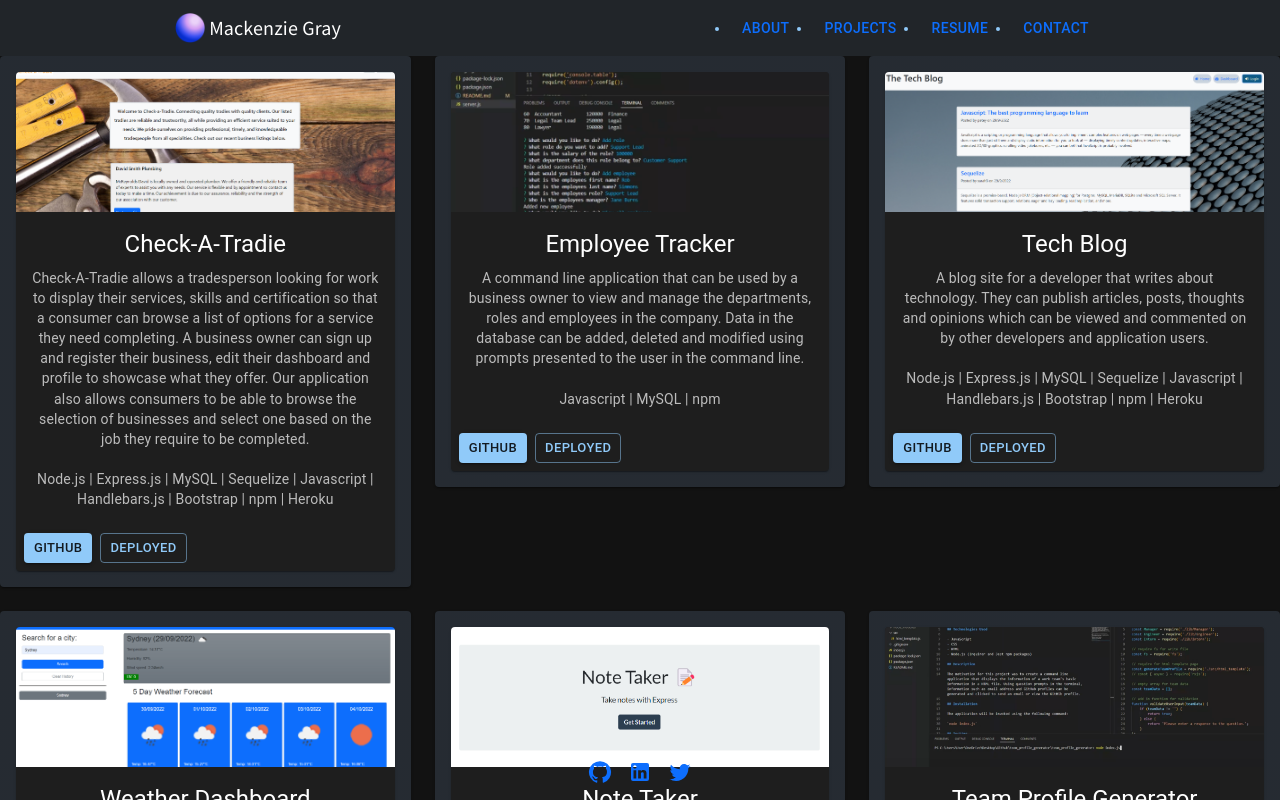
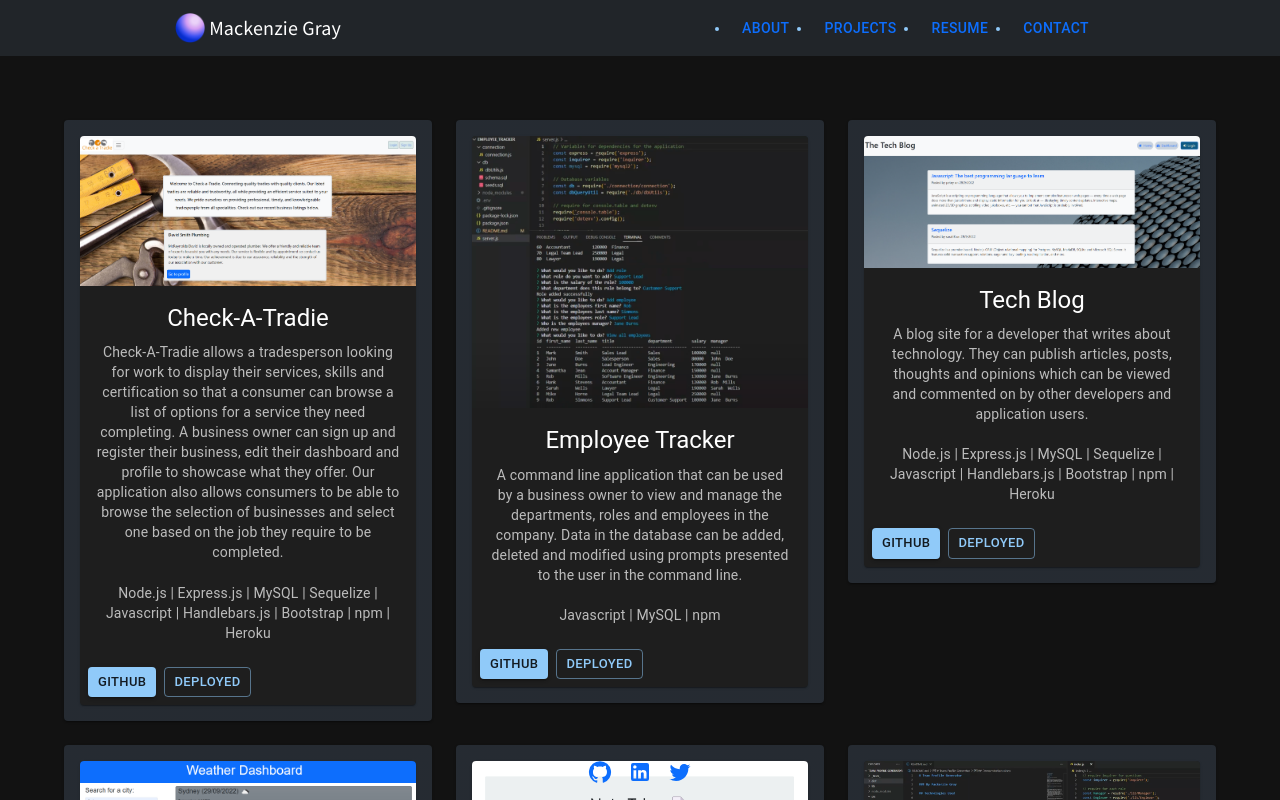
Before and after one commit to mdkgray/portfoligray, a React (Create React App) app: page /Projects in a window 1280 px wide. Shown: the top 800 px of the page. Built offline with nearby package versions, Linux system fonts and the light colour scheme.

Commit message:
formatting Resume images

```diff
--- a/src/components/CardInfo.js
+++ b/src/components/CardInfo.js
@@ -12,7 +12,7 @@ export default function CardInfo(props) {
         <Card>
             <CardMedia
                 component="img"
-                height="140"
+                height="auto"
                 image={process.env.PUBLIC_URL + props.image}
                 alt={'projectImage'}
             />
--- a/src/components/Pages/Projects.js
+++ b/src/components/Pages/Projects.js
@@ -16,7 +16,7 @@ const Item = styled(Paper)(({ theme }) => ({
 
 export default function Projects() {
     return (
-        <Box sx={{ flexGrow: 1 }}>
+        <Box sx={{ flexGrow: 1 }} padding={4} margin={4}>
             <Grid
                 container
                 spacing={{ xs: 2, md: 3 }}
--- a/src/components/Pages/Resume.js
+++ b/src/components/Pages/Resume.js
@@ -27,7 +27,7 @@ export default function Resume() {
                 <Grid item xs={8}>
                     <h5>Skills</h5>
                     <Item>
-                        <ImageList sx={{ width: 500, height: 450 }} cols={4} rowHeight={164}>
+                        <ImageList sx={{ width: 500, height: 450 }} cols={4} rowHeight={164} padding={4}>
                         {skills.map((skills) => (
                             <ImageListItem key={skills.image}>
                             <img
```
